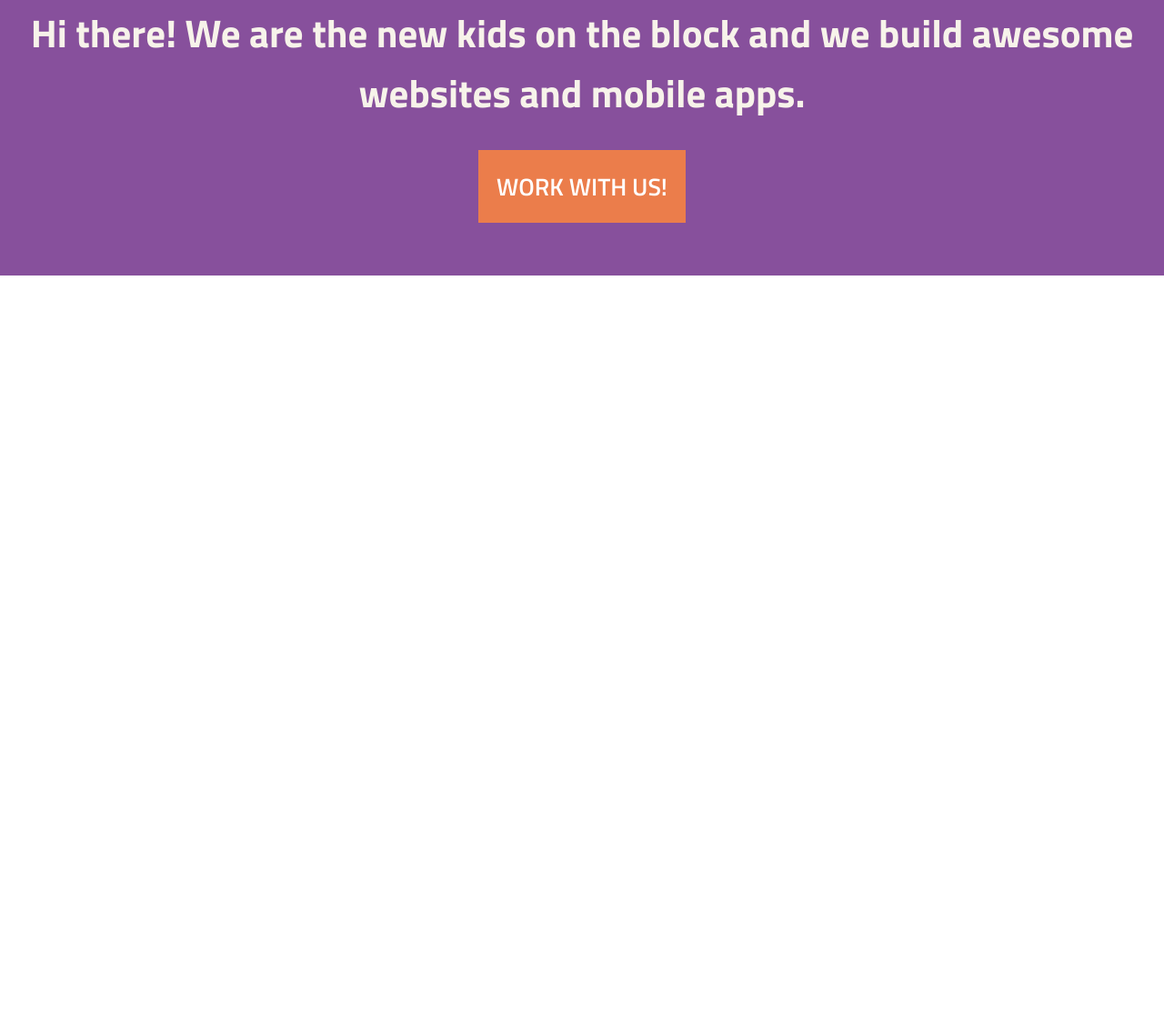
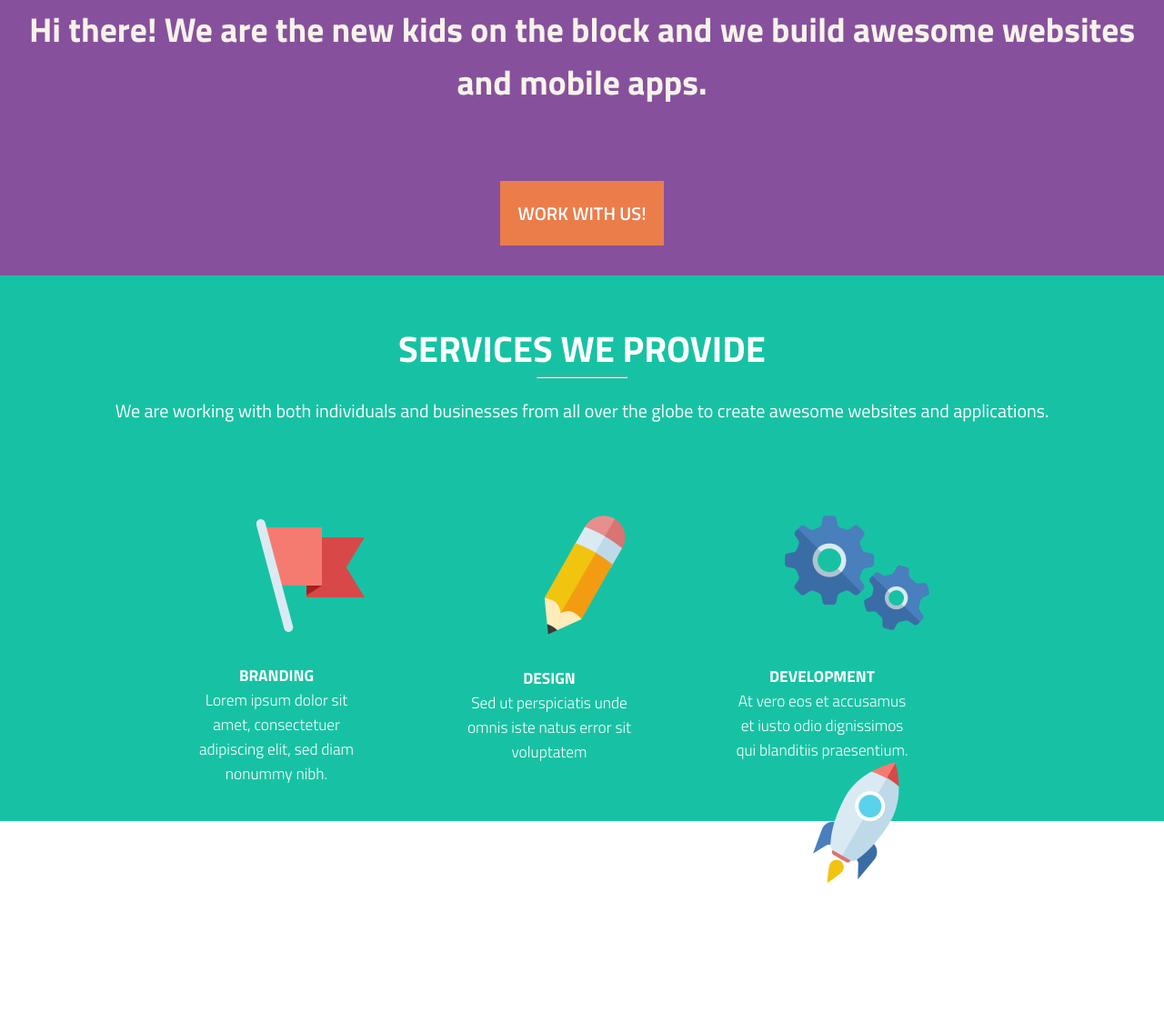
Before and after one commit to mohammadraufzahed/cuda, a plain HTML site: page index.html in a window 1280 px wide. Shown: the part 197-1310 px from the top of the page at 91% size. Before the commit the page ends 800 px from the top, so only its background shows below. Drawn offline with Linux system fonts and the light colour scheme.

Commit message:
Add the services

```diff
--- a/css/style.css
+++ b/css/style.css
@@ -11,6 +11,10 @@
 	font-family: 'TitilliumWeb SemiBold';
 	src: url(../fonts/TitilliumWeb-SemiBold.ttf);
 }
+@font-face{
+	font-family: 'TitilliumWeb Light';
+	src: url(../fonts/TitilliumWeb-Light.ttf);
+}
 /*Fonts end*/
 *{
 	box-sizing: border-box;
@@ -19,6 +23,7 @@
 .clear{
 	clear: both;
 }
+/*Header Style*/
 #header-container{
 	width: 100%;
 	height: 500px;
@@ -27,6 +32,7 @@
 #nav-top{
 	position: relative;
 	font-family: 'TitillumWeb Regular';
+	font-weight: normal;
 	width:65%;
 	height: 50px;
 	top: 30px;
@@ -57,7 +63,7 @@
 	color: #f7f3ea;
 	font-family: 'TitillumWeb Bold';
 	font-weight: bold;
-	font-size: 32.16pt;
+	font-size: 28.16pt;
 	text-align: center;
 }
 #button-header{
@@ -68,9 +74,69 @@
 	position: relative;
 	color: white;
 	padding: 20px;
-	font-size: 20pt;
+	font-size: 15pt;
 	background-color: #eb7d4b;
 	border: 0px;
-	top: 30px;
+	top: 80px;
 	cursor: pointer;
 }
+/*Service container style*/
+#service-container{
+	width: 100%;
+	height: 600px;
+	background-color: #17c2a4;
+}
+#service-title{
+	font-family: 'TitillumWeb Bold';
+	text-align: center;
+	color: #fff;
+	font-weight: bold;
+	font-size: 30pt;
+	padding-top: 50px;
+}
+#service-container hr{
+	color: #14ad92;
+	width: 100px;
+	margin: 0 auto;
+}
+#service-description{
+	color: #fff;
+	text-align: center;
+	font-size: 15pt;
+	font-family: 'TitillumWeb Regular';
+	font-weight: normal;
+	padding-top: 20px;
+}
+#services{
+	margin: 0 auto;
+	width: 90%;
+	padding-top: 100px;
+	padding-left: 140px;
+}
+.services-pic{
+	margin: 0 auto;
+	padding-right: 25px;
+}
+.services-item{
+	width: 300px;
+	float: left;
+	color: #fff;
+	text-align: center;
+}
+.services-header{
+	padding-right: 100px;
+	font-family: 'TitillumWeb Bold';
+	font-weight: bold;
+	font-size: 13pt;
+	text-align: center;
+}
+.services-description{
+	text-align: center;
+	width: 200px;
+	font-size: 13pt;
+	font-family: 'TitilliumWeb Light';
+	font-weight: lighter;
+}
+.services-item h3{
+	padding-top: 30px;
+}
--- a/index.html
+++ b/index.html
@@ -5,6 +5,8 @@
 		<title>Cuda | Personal theme</title>
 		<!--All the css's here-->
 		<link rel="stylesheet" type="text/css" href="css/style.css"/>
+		<link rel="stylesheet" type="text/css" href="css/loading-bar.min.css"/>
+		<script type="text/javascript" src="js/loading-bar.min.js"></script>
 	</head>
 	<body dir="ltr">
 		<div id="header-container">
@@ -23,13 +25,41 @@
 			<div class="clear"></div>
 			<div id="header-content">
 				<p>
-					Hi there! We are the new kids on the block
-and we build awesome websites and mobile apps.
+					Hi there! We are the new kids on the block and we build awesome websites and mobile apps.
 				</p>
 				<div id="button-header">
 					<button type="submit">WORK WITH US!</button>
 				</div>
 			</div>
 		</div>
+		<div class="clear"></div>
+		<div id="service-container">
+			<h2 id="service-title">SERVICES WE PROVIDE</h2>
+			<hr>
+			<p id="service-description">We are working with both individuals and businesses from all over the globe to create awesome websites and applications.</p>
+			<div id="services">
+				<div class="services-item">
+					<img class="services-pic" src="img/flag.png" alt="Flag">
+					<h3 class="services-header">BRANDING</h3>
+					<p class="services-description">Lorem ipsum dolor sit amet, consectetuer adipiscing elit, sed diam nonummy nibh.</p>
+				</div>
+				<div class="services-item">
+					<img class="services-pic" src="img/pencil.png" alt="Pencil">
+					<h3 class="services-header">DESIGN</h3>
+					<p class="services-description">Sed ut perspiciatis unde omnis iste natus error sit voluptatem</p>
+				</div>
+				<div class="services-item">
+					<img class="services-pic" src="img/gears.png" alt="Gears">
+					<h3 class="services-header">DEVELOPMENT</h3>
+					<p class="services-description">At vero eos et accusamus et iusto odio dignissimos qui blanditiis praesentium.</p>
+				</div>
+				<div class="services-item">
+					<img class="services-pic" src="img/rocket.png" alt="Rocket">
+					<h3 class="services-header">ROCKET SCIENCE</h3>
+					<p class="services-description">Et harum quidem rerum est et expedita distinctio. Nam libero tempore.</p>
+				</div>
+			</div>
+		</div>
+		<div class="clear"></div>
 	</body>
 </html>
```
Also changed, not shown: css/loading-bar.min.css (added), img/flag.png (added), img/gears.png (added), img/pencil.png (added), img/rocket.png (added), js/loading-bar.min.js (added).
